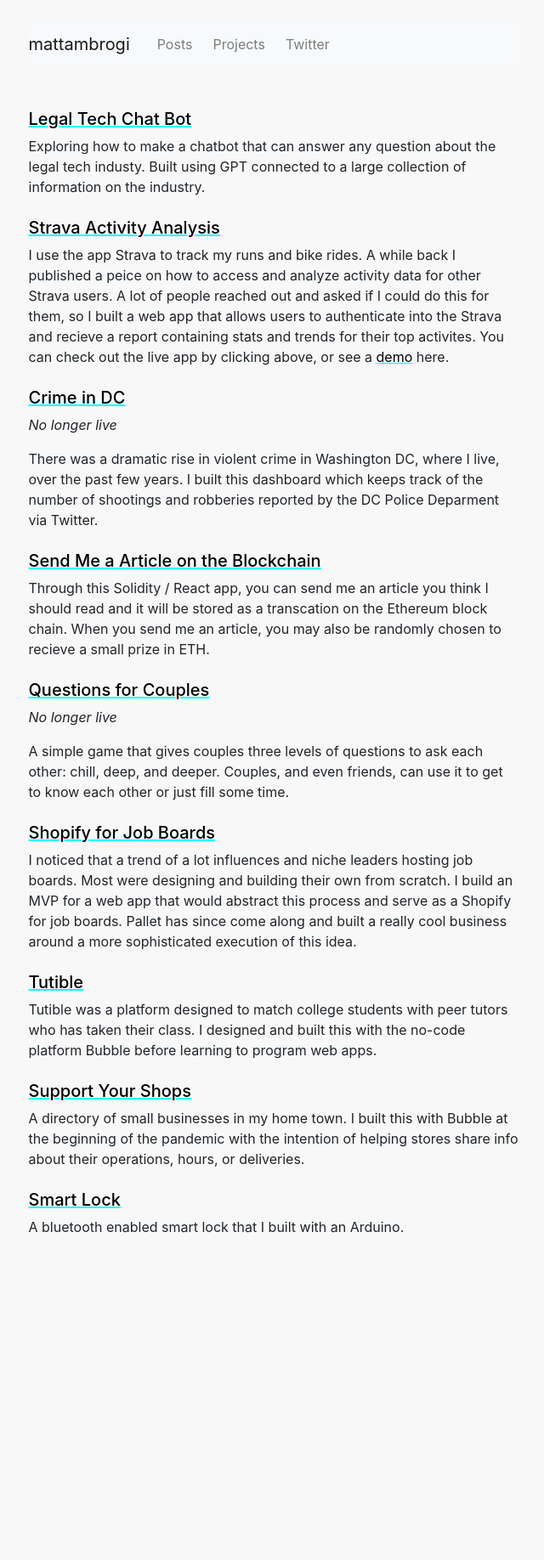
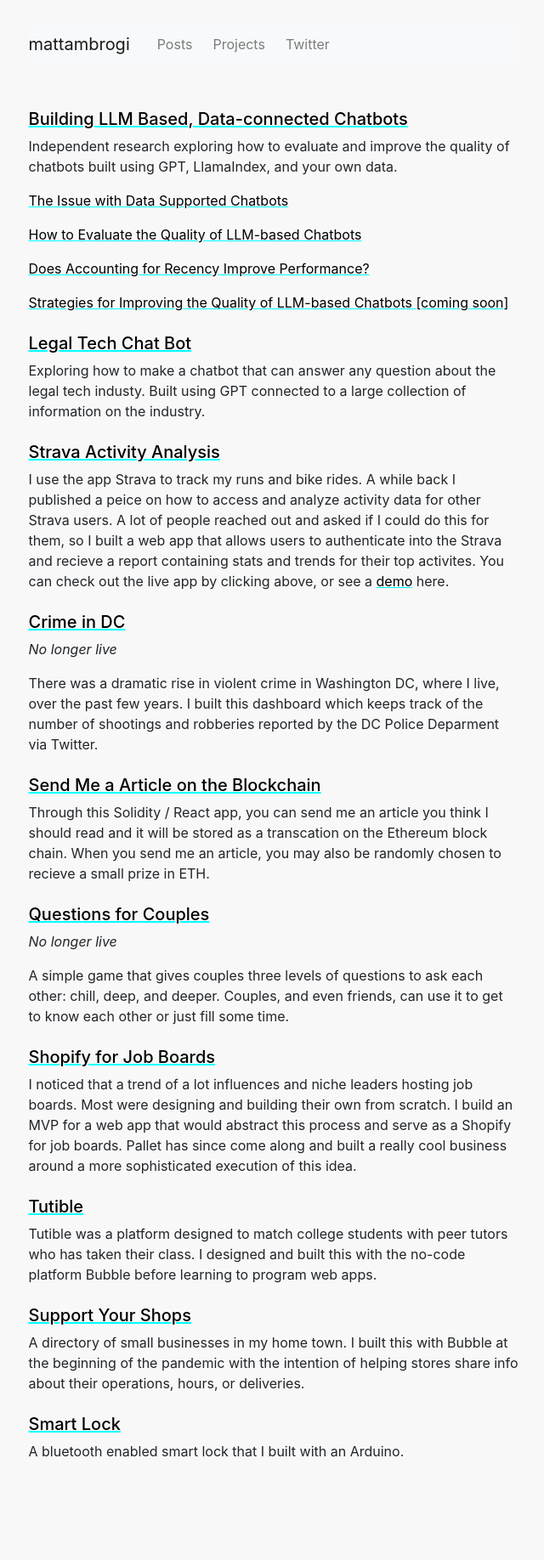
Before and after one commit to mattambrogi/personal-site, a Django app: page /projects in a window 1280 px wide. Shown: the whole page at 85% size, without its empty margins (318-958 px from the left). Before the commit the page ends 1451 px from the top, so only its background shows below. Run offline with Django 4.2, Linux system fonts and the light colour scheme; parts of the project's set-up code (start-up, migrations or seed data) failed here and were passed over.

Commit message:
personal site updates

```diff
--- a/templates/home.html
+++ b/templates/home.html
@@ -21,6 +21,7 @@
 <div class="home-content">
     <h2 class="mb-3"> Hey, I'm Matt.</h2>
     <p>I’m an engineer and product manager interesting in building tools with data and machine learning.</p>
+    <p>I work as a full stack engineer. In my freetime I am exploring deep learning and building products with LLMs.</p>
     <p>At the start of 2022, I took a break from work to attend <a href="https://www.recurse.com/">The Recurse
             Center</a>, a self directed retreat for programmers.
         I built web apps, studied machine learning, and learned a lot from other engineers.
--- a/templates/projects.html
+++ b/templates/projects.html
@@ -18,6 +18,27 @@
 {% endblock analytics %}
 
 {% block content %}
+<div class="project-entry mt-4">
+    <h5><a href="#">Building LLM Based, Data-connected Chatbots</a></h5>
+    <p>
+        Independent research exploring how to evaluate and improve the quality of chatbots built using GPT, LlamaIndex,
+        and your own data.
+    </p>
+    <p>
+        <a href="https://www.mattambrogi.com/posts/chat-bots/">The Issue with Data Supported Chatbots</a>
+    </p>
+    <p>
+        <a href="https://www.mattambrogi.com/posts/evaluating-chatbots/">How to Evaluate the Quality of LLM-based
+            Chatbots</a>
+    </p>
+    <p>
+        <a href="https://www.mattambrogi.com/posts/recency-for-chatbots/">Does Accounting for Recency Improve
+            Performance?</a>
+    </p>
+    <p>
+        <a href="#">Strategies for Improving the Quality of LLM-based Chatbots [coming soon]</a>
+    </p>
+</div>
 <div class="project-entry mt-4">
     <h5><a href="https://legal-tech-bot.up.railway.app/">Legal Tech Chat Bot</a></h5>
     <p>
```
